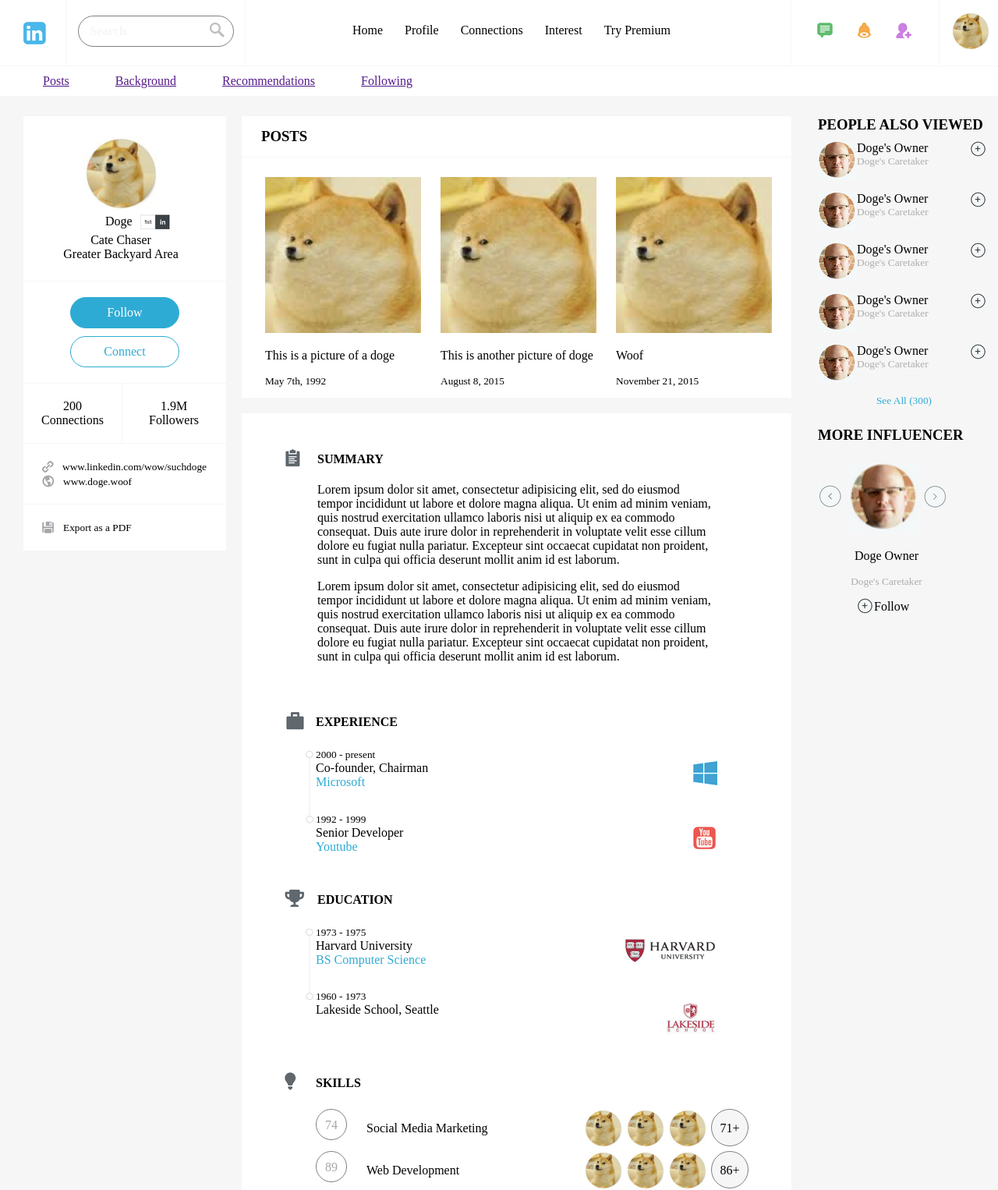
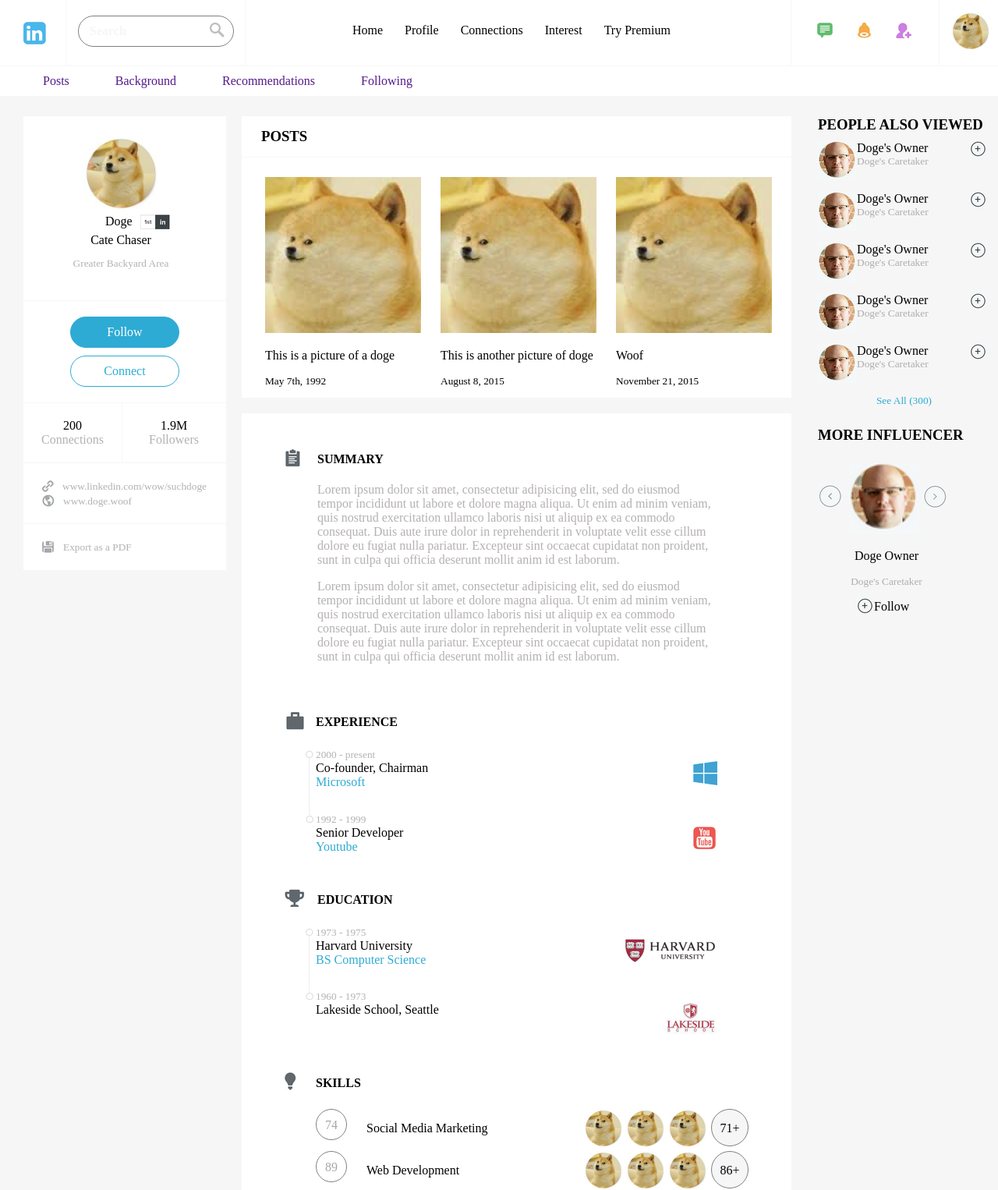
Before and after one commit to nschetter/linkedin-billgates, a PHP site: page / in a window 1280 px wide. Shown: the top 1526 px of the page at 78% size. Run offline with PHP 8.4, Linux system fonts and the light colour scheme.

Commit message:
need a couple finishing touches

```diff
--- a/home.html
+++ b/home.html
@@ -86,7 +86,7 @@
           </div>
 
           <p class="no-margins">Cate Chaser</p>
-          <p class="no-margins">Greater Backyard Area</p>
+          <p class="gray-text small-font">Greater Backyard Area</p>
         </div>
 
         <section class="profile__auxillary-info">
@@ -104,12 +104,12 @@
 
             <div class="stats__connections">
               <p class="no-margins">200</p>
-              <p class="no-margins">Connections</p>
+              <p class="no-margins gray-text">Connections</p>
             </div>
 
             <div class="stats__followers">
               <p class="no-margins">1.9M</p>
-              <p class="no-margins">Followers</p>
+              <p class="no-margins gray-text">Followers</p>
             </div>
 
             <div class="clear"></div>
@@ -118,12 +118,12 @@
           <section class="profile__websites">
             <div class="website__linked-in">
               <img class="left-float" src="assets/chain.png" width="17" height="19" alt="Chain">
-              <p class="left-float no-margins small-font profile__text-padding">www.linkedin.com/wow/suchdoge</p>
+              <p class="left-float gray-text no-margins small-font profile__text-padding">www.linkedin.com/wow/suchdoge</p>
               <div class="clear"></div>
             </div>
             <div class="website__doge">
               <img class="left-float" src="assets/world.png" width="18" height="18" alt="World">
-              <p class="left-float no-margins small-font profile__text-padding">www.doge.woof</p>
+              <p class="left-float gray-text no-margins small-font profile__text-padding">www.doge.woof</p>
               <div class="clear"></div>
             </div>
           </section>
@@ -131,7 +131,7 @@
           <section class="profile__export">
             <div class="export__content">
               <img class="left-float" src="assets/floppydisk.png" width="18" height="19" alt="Floppydisk">
-              <p class="left-float no-margins small-font profile__text-padding">Export as a PDF</p>
+              <p class="left-float gray-text no-margins small-font profile__text-padding">Export as a PDF</p>
               <div class="clear"></div>
             </div>
           </section>
@@ -197,8 +197,8 @@
             <div class="clear"></div>
 
             <div class="summary__content">
-              <p>Lorem ipsum dolor sit amet, consectetur adipisicing elit, sed do eiusmod tempor incididunt ut labore et dolore magna aliqua. Ut enim ad minim veniam, quis nostrud exercitation ullamco laboris nisi ut aliquip ex ea commodo consequat. Duis aute irure dolor in reprehenderit in voluptate velit esse cillum dolore eu fugiat nulla pariatur. Excepteur sint occaecat cupidatat non proident, sunt in culpa qui officia deserunt mollit anim id est laborum.</p>
-              <p>Lorem ipsum dolor sit amet, consectetur adipisicing elit, sed do eiusmod tempor incididunt ut labore et dolore magna aliqua. Ut enim ad minim veniam, quis nostrud exercitation ullamco laboris nisi ut aliquip ex ea commodo consequat. Duis aute irure dolor in reprehenderit in voluptate velit esse cillum dolore eu fugiat nulla pariatur. Excepteur sint occaecat cupidatat non proident, sunt in culpa qui officia deserunt mollit anim id est laborum.</p>
+              <p class="gray-text">Lorem ipsum dolor sit amet, consectetur adipisicing elit, sed do eiusmod tempor incididunt ut labore et dolore magna aliqua. Ut enim ad minim veniam, quis nostrud exercitation ullamco laboris nisi ut aliquip ex ea commodo consequat. Duis aute irure dolor in reprehenderit in voluptate velit esse cillum dolore eu fugiat nulla pariatur. Excepteur sint occaecat cupidatat non proident, sunt in culpa qui officia deserunt mollit anim id est laborum.</p>
+              <p class="gray-text">Lorem ipsum dolor sit amet, consectetur adipisicing elit, sed do eiusmod tempor incididunt ut labore et dolore magna aliqua. Ut enim ad minim veniam, quis nostrud exercitation ullamco laboris nisi ut aliquip ex ea commodo consequat. Duis aute irure dolor in reprehenderit in voluptate velit esse cillum dolore eu fugiat nulla pariatur. Excepteur sint occaecat cupidatat non proident, sunt in culpa qui officia deserunt mollit anim id est laborum.</p>
             </div>
 
           </div>
@@ -217,7 +217,7 @@
 
               <div class="experience__content__container timeline-start">
                 <div class="experience__content__text">
-                  <p class="small-font no-margins">2000 - present</p>
+                  <p class="small-font gray-text no-margins">2000 - present</p>
                   <p class="no-margins">Co-founder, Chairman</p>
                   <p class="blue-text no-margins">Microsoft</p>
                 </div>
@@ -233,7 +233,7 @@
 
               <div class="experience__content__container timeline-end">
                 <div class="experience__content__text">
-                  <p class="small-font no-margins">1992 - 1999</p>
+                  <p class="small-font gray-text no-margins">1992 - 1999</p>
                   <p class="no-margins">Senior Developer</p>
                   <p class="blue-text no-margins">Youtube</p>
                 </div>
@@ -264,7 +264,7 @@
 
               <div class="education__content__container timeline-start">
                 <div class="education__content__text">
-                  <p class="small-font no-margins">1973 - 1975</p>
+                  <p class="small-font gray-text no-margins">1973 - 1975</p>
                   <p class="no-margins">Harvard University</p>
                   <p class="blue-text no-margins">BS Computer Science</p>
                 </div>
@@ -280,7 +280,7 @@
 
               <div class="education__content__container timeline-end">
                 <div class="education__content__text">
-                  <p class="small-font no-margins">1960 - 1973</p>
+                  <p class="small-font gray-text no-margins">1960 - 1973</p>
                   <p class="no-margins">Lakeside School, Seattle</p>
                 </div>
 
--- a/main.css
+++ b/main.css
@@ -222,6 +222,7 @@ body {
   padding-left:25px;
   padding-right:30px;
   padding-bottom:10px;
+  text-decoration:none;
 }
 
 .header__bottom-bar__nav__block:hover {
```
